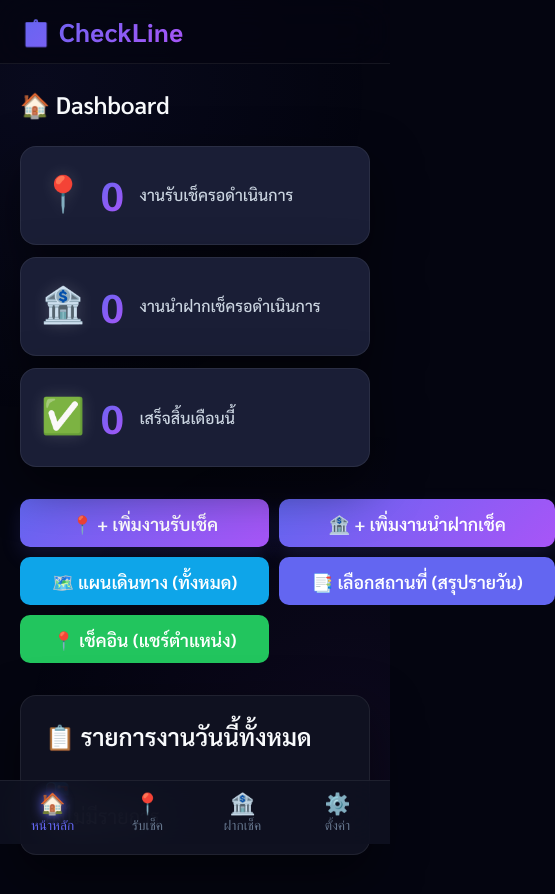
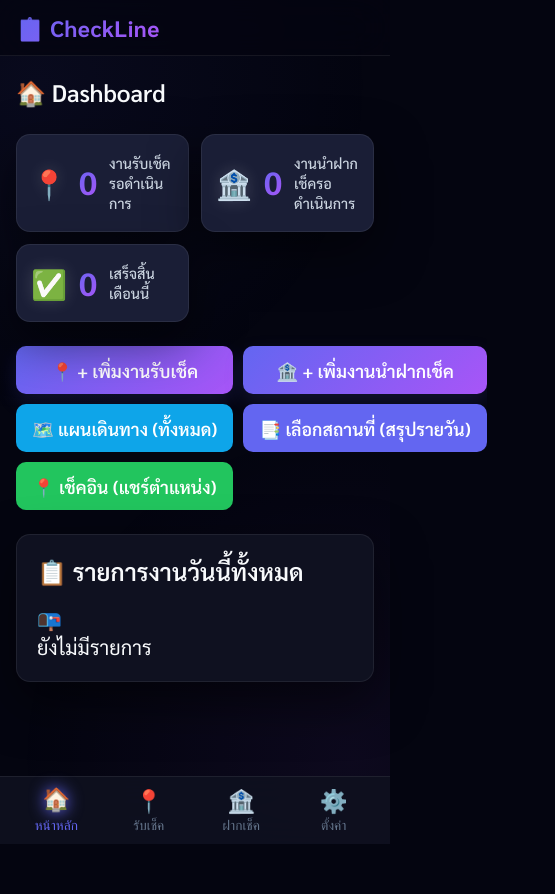
Before and after one commit to thanat-dev/CheckLine, a website: page index.html in a window 390 px wide. Shown: the whole page, 555 px wide, since content can reach past the window. After the commit the page ends 844 px from the top, so only its background shows below. Drawn offline with Linux system fonts and the light colour scheme; no server answers.

Commit message:
Mobile UI Perfection: Refined proportions, padding, stat grid balance, and bottom nav polish

```diff
--- a/styles.css
+++ b/styles.css
@@ -42,7 +42,7 @@ body {
   color: var(--text-main);
   min-height: 100vh;
   line-height: 1.4;
-  font-size: 1.25rem; /* Perfectly balanced base size */
+  font-size: 1.25rem;
   overflow-x: hidden;
 }
 
@@ -61,7 +61,7 @@ body::before {
 .nav {
   position: fixed;
   top: 0; left: 0; right: 0;
-  height: 64px; /* Slightly tighter nav */
+  height: 64px;
   padding: 0 40px;
   background: rgba(4, 5, 16, 0.75);
   backdrop-filter: blur(20px);
@@ -128,7 +128,7 @@ body::before {
 }
 
 .section-title {
-  font-size: 1.8rem; /* Professional scale */
+  font-size: 1.8rem;
   font-weight: 600;
   margin-bottom: 20px;
   display: flex;
@@ -142,7 +142,7 @@ body::before {
   background: var(--bg-secondary);
   border: 1px solid var(--glass-border);
   border-radius: var(--radius);
-  padding: 24px; /* Tighter padding for modern look */
+  padding: 24px;
   box-shadow: var(--shadow-lg);
   position: relative;
   overflow: hidden;
@@ -211,7 +211,7 @@ body::before {
 
 /* === BUTTONS === */
 .btn {
-  height: 44px; /* Consistent height */
+  height: 44px;
   padding: 0 24px;
   border-radius: var(--radius-sm);
   border: none;
@@ -293,16 +293,16 @@ tr:hover td { background: var(--glass-hover); border-color: rgba(99, 102, 241, 0
 .bottom-nav {
   position: fixed;
   bottom: 0; left: 0; right: 0;
-  height: 64px;
-  background: rgba(15, 17, 32, 0.85);
-  backdrop-filter: blur(20px);
-  -webkit-backdrop-filter: blur(20px);
+  height: 68px; /* Perfectly balanced height */
+  background: rgba(15, 17, 32, 0.9);
+  backdrop-filter: blur(24px);
+  -webkit-backdrop-filter: blur(24px);
   border-top: 1px solid var(--glass-border);
   display: none;
   justify-content: space-around;
   align-items: center;
   z-index: 1000;
-  padding: 0 5px;
+  padding: 0 10px;
 }
 
 .bottom-nav-link {
@@ -311,56 +311,125 @@ tr:hover td { background: var(--glass-hover); border-color: rgba(99, 102, 241, 0
   flex-direction: column;
   align-items: center;
   justify-content: center;
-  gap: 2px;
+  gap: 3px;
   background: transparent;
   border: none;
   color: var(--text-muted);
   cursor: pointer;
   transition: var(--transition);
+  padding: 8px 0;
 }
 
-.bottom-nav-link .m-nav-icon { font-size: 1.3rem; }
+.bottom-nav-link .m-nav-icon { font-size: 1.4rem; transition: transform 0.3s ease; }
 .bottom-nav-link .m-nav-label { font-size: 0.85rem; font-weight: 500; }
 .bottom-nav-link.active { color: var(--primary); }
-.bottom-nav-link.active .m-nav-icon { filter: drop-shadow(0 0 6px var(--primary)); }
+.bottom-nav-link.active .m-nav-icon { transform: translateY(-2px); filter: drop-shadow(0 0 8px var(--primary)); }
 
 /* === RESPONSIVE === */
 @media (max-width: 1024px) {
   .nav { padding: 0 20px; }
-  .main { padding: 88px 20px 40px; }
+  .main { padding: 84px 20px 40px; }
 }
 
 @media (max-width: 768px) {
-  body { padding-bottom: 70px; }
+  body { padding-bottom: 74px; }
+  .nav { height: 56px; padding: 0 16px; } /* Slimmer top nav on mobile */
+  .nav-brand { font-size: 1.4rem; }
   .nav-links { display: none; }
   .bottom-nav { display: flex; }
 
-  .stats-grid { grid-template-columns: 1fr 1fr; gap: 12px; }
-  .stat-card { padding: 20px 10px; }
-  .stat-icon { font-size: 2.2rem; }
-  .stat-value { font-size: 2.5rem; }
-  .stat-label { font-size: 1rem; }
+  .main { padding: 76px 16px 40px; } /* Proportional side padding */
 
-  .quick-actions { display: grid; grid-template-columns: 1fr 1fr; gap: 10px; }
+  .stats-grid {
+    grid-template-columns: 1fr 1fr;
+    gap: 12px;
+    margin-bottom: 24px;
+  }
+
+  .stat-card {
+    padding: 20px 12px;
+    border-radius: 14px;
+  }
+
+  .stat-icon { font-size: 2.2rem; margin-bottom: 6px; }
+  .stat-value { font-size: 2.4rem; }
+  .stat-label { font-size: 0.95rem; }
+
+  .quick-actions {
+    display: grid;
+    grid-template-columns: 1fr 1fr;
+    gap: 10px;
+    margin-bottom: 24px;
+  }
+
+  .btn { height: 42px; padding: 0 16px; font-size: 1.1rem; }
   .btn-lg { height: 48px; font-size: 1.1rem; }
 
-  .section-title { font-size: 1.5rem; }
-  .modal { padding: 24px; width: 92%; }
+  .section-title { font-size: 1.5rem; margin-bottom: 16px; }
+  .card { padding: 20px; border-radius: 14px; }
 
-  /* Table to Card */
-  .table-wrap { border: none; }
+  .modal { padding: 24px; width: 92%; border-radius: 20px; }
+  .modal-title { font-size: 1.5rem; }
+
+  /* Table to Card Refinement */
+  .table-wrap { border: none; margin-top: 4px; }
   table, thead, tbody, th, td, tr { display: block; }
   thead { display: none; }
-  tr { background: var(--bg-accent); border: 1px solid var(--glass-border); border-radius: var(--radius-sm); margin-bottom: 12px; padding: 14px; box-shadow: 0 4px 10px rgba(0,0,0,0.15); }
-  td { padding: 5px 0; background: transparent !important; border: none !important; font-size: 1.15rem; display: flex; justify-content: space-between; align-items: center; }
-  td::before { content: attr(data-label); font-weight: 600; color: var(--text-muted); font-size: 0.85rem; text-transform: uppercase; }
-  td:last-child { margin-top: 8px; border-top: 1px solid var(--glass-border) !important; padding-top: 12px; display: flex; gap: 6px; justify-content: flex-end; }
-  .badge { font-size: 0.95rem; padding: 3px 12px; }
+  tr {
+    background: var(--bg-accent);
+    border: 1px solid var(--glass-border);
+    border-radius: 12px;
+    margin-bottom: 12px;
+    padding: 16px;
+    box-shadow: 0 4px 12px rgba(0,0,0,0.2);
+  }
+
+  td {
+    padding: 6px 0;
+    background: transparent !important;
+    border: none !important;
+    font-size: 1.15rem;
+    display: flex;
+    justify-content: space-between;
+    align-items: center;
+  }
+
+  td::before {
+    content: attr(data-label);
+    font-weight: 600;
+    color: var(--text-muted);
+    font-size: 0.85rem;
+    text-transform: uppercase;
+    letter-spacing: 0.5px;
+  }
+
+  td[data-label="งาน"] strong, td[data-label="สถานที่"] strong, td[data-label="ธนาคาร"] strong {
+    font-size: 1.25rem;
+    color: var(--text-main);
+  }
+
+  td:last-child {
+    margin-top: 10px;
+    border-top: 1px solid var(--glass-border) !important;
+    padding-top: 14px;
+    display: flex;
+    gap: 8px;
+    justify-content: flex-end;
+  }
+
+  .badge { font-size: 0.9rem; padding: 4px 12px; }
 }
 
 @media (max-width: 480px) {
-  .stats-grid { grid-template-columns: 1fr; }
-  .stat-card { flex-direction: row; gap: 16px; text-align: left; padding: 20px; }
+  .stat-card {
+    flex-direction: row;
+    gap: 12px;
+    text-align: left;
+    padding: 18px 14px;
+  }
+  .stat-icon { font-size: 1.8rem; margin-bottom: 0; }
+  .stat-value { font-size: 2rem; }
+  .stat-label { font-size: 0.9rem; }
 }
 
 /* Custom Scrollbar */
```
